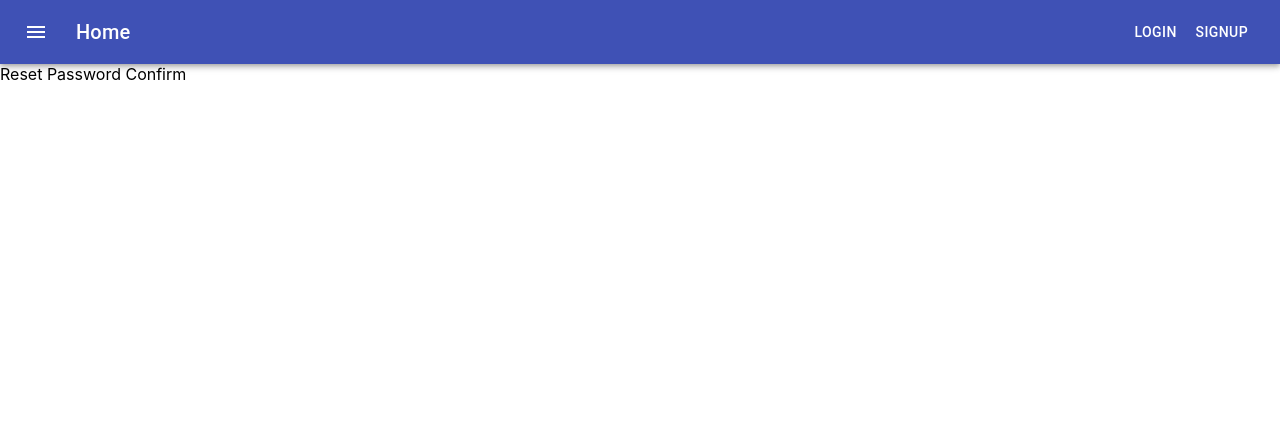
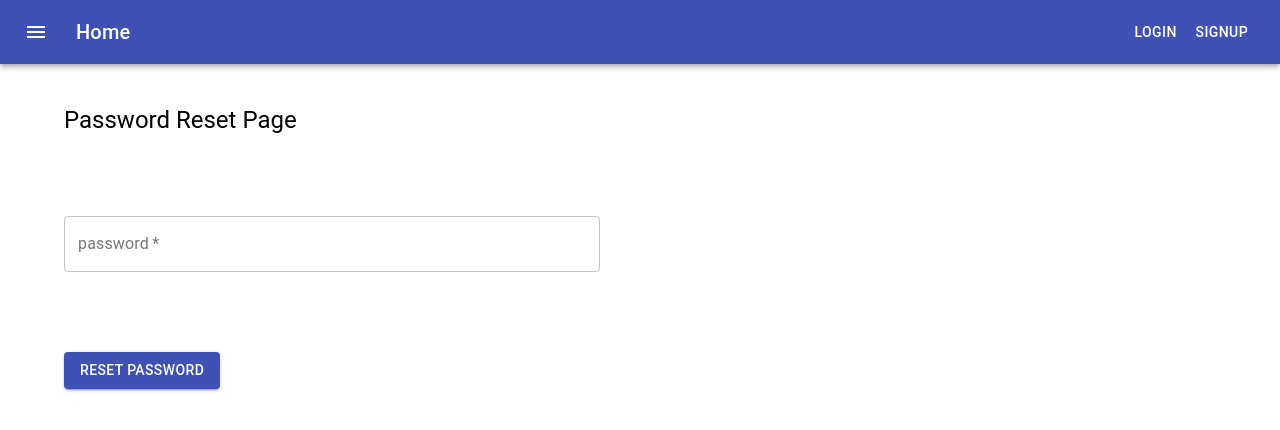
Before and after one commit to mikohan/front-back-auth-system, a React (Create React App) app in the folder frontend/: page /password/confirm/1/1 in a window 1280 px wide. Shown: the top 430 px of the page. Built offline with nearby package versions, Linux system fonts and the light colour scheme.

Commit message:
Making reset pass actions

```diff
--- a/frontend/src/containers/ResetPasswordConfirm.tsx
+++ b/frontend/src/containers/ResetPasswordConfirm.tsx
@@ -1,9 +1,88 @@
 import React, { ReactElement } from 'react';
+import { createStyles, makeStyles, Theme } from '@material-ui/core/styles';
+import {
+  Typography,
+  Grid,
+  Container,
+  TextField,
+  Button,
+} from '@material-ui/core';
+import { useDispatch } from 'react-redux';
+import { resetPasswordConfirm } from '../store/users/userAction';
+import { Redirect } from 'react-router';
+import { IState } from '../intefaces';
 
-export interface ResetPasswordConfirmProps {}
+const useStyles = makeStyles((theme: Theme) =>
+  createStyles({
+    title: {
+      padding: theme.spacing(5),
+    },
+    textField: {
+      padding: theme.spacing(5),
+    },
+    bottom: {
+      padding: theme.spacing(5),
+      '&>span': {
+        marginRight: theme.spacing(1),
+        marginLeft: theme.spacing(1),
+      },
+    },
+  })
+);
+export interface ResetPasswordProps {
+  uid: string;
+  token: string;
+}
 
-export default function ResetPasswordConfirm(
-  props: ResetPasswordConfirmProps
-): ReactElement | null {
-  return <div>Reset Password Confirm</div>;
+export default function ResetPasswordConfirm({
+  uid,
+  token,
+}: ResetPasswordProps): ReactElement | null {
+  const classes = useStyles();
+  const [requestSent, setRequestSent] = React.useState(false);
+  const [password, setPassword] = React.useState('');
+  const dispatch = useDispatch();
+
+  function onChange(event: React.ChangeEvent<HTMLInputElement>) {
+    setPassword(event.target.value);
+  }
+
+  function onSubmit() {
+    dispatch(resetPasswordConfirm(uid, token, password));
+    setRequestSent(true);
+  }
+  if (requestSent) {
+    setRequestSent(false);
+    return <Redirect to="/" />;
+  }
+
+  return (
+    <Container maxWidth="lg">
+      <Grid container>
+        <Grid className={classes.title} item xs={12}>
+          <Typography variant="h5">Password Reset Page</Typography>
+        </Grid>
+        <Grid item xs={6}>
+          <Grid className={classes.textField} item xs={12}>
+            <TextField
+              name="password"
+              defaultValue=""
+              variant="outlined"
+              placeholder="Email"
+              label="password"
+              type="password"
+              fullWidth
+              required
+              onChange={onChange}
+            />
+          </Grid>
+          <Grid className={classes.textField} item xs={12}>
+            <Button variant="contained" color="primary" onClick={onSubmit}>
+              Reset Password
+            </Button>
+          </Grid>
+        </Grid>
+      </Grid>
+    </Container>
+  );
 }
```
